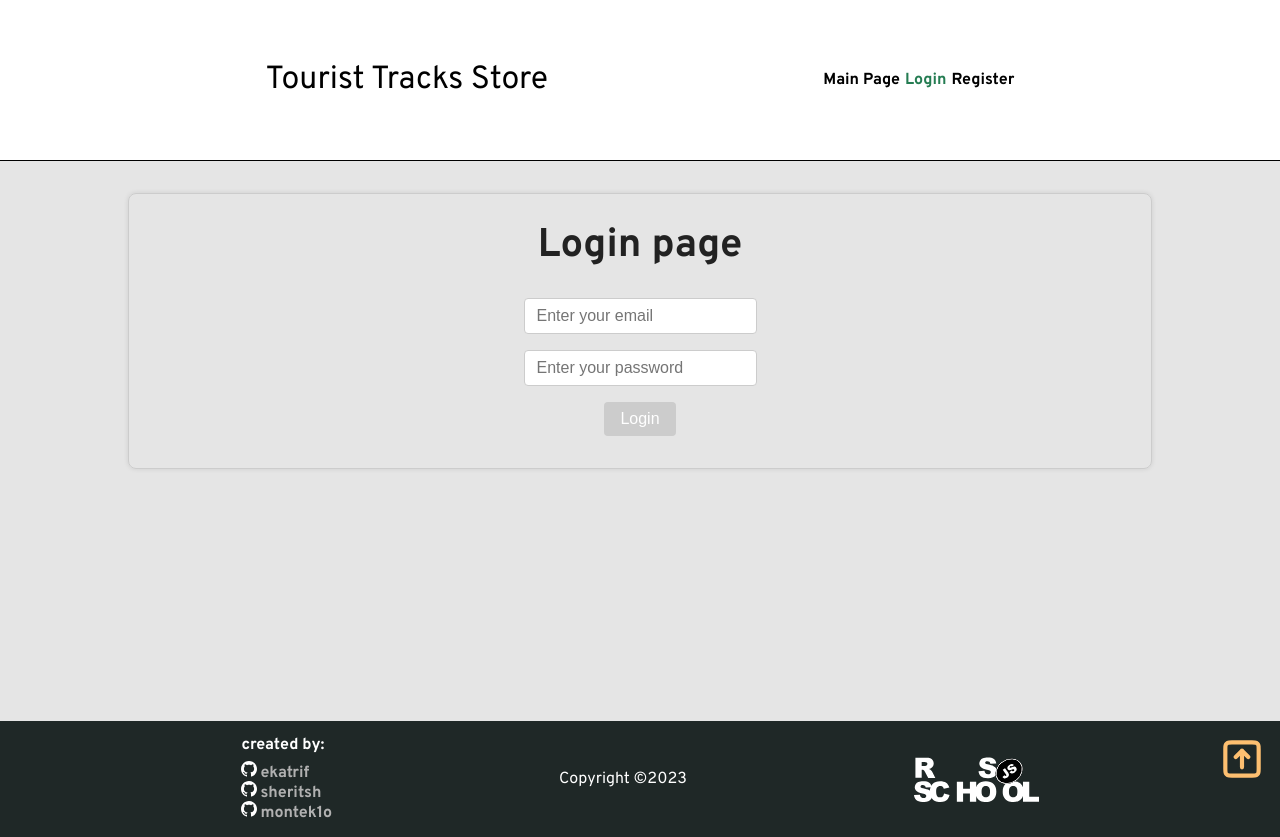
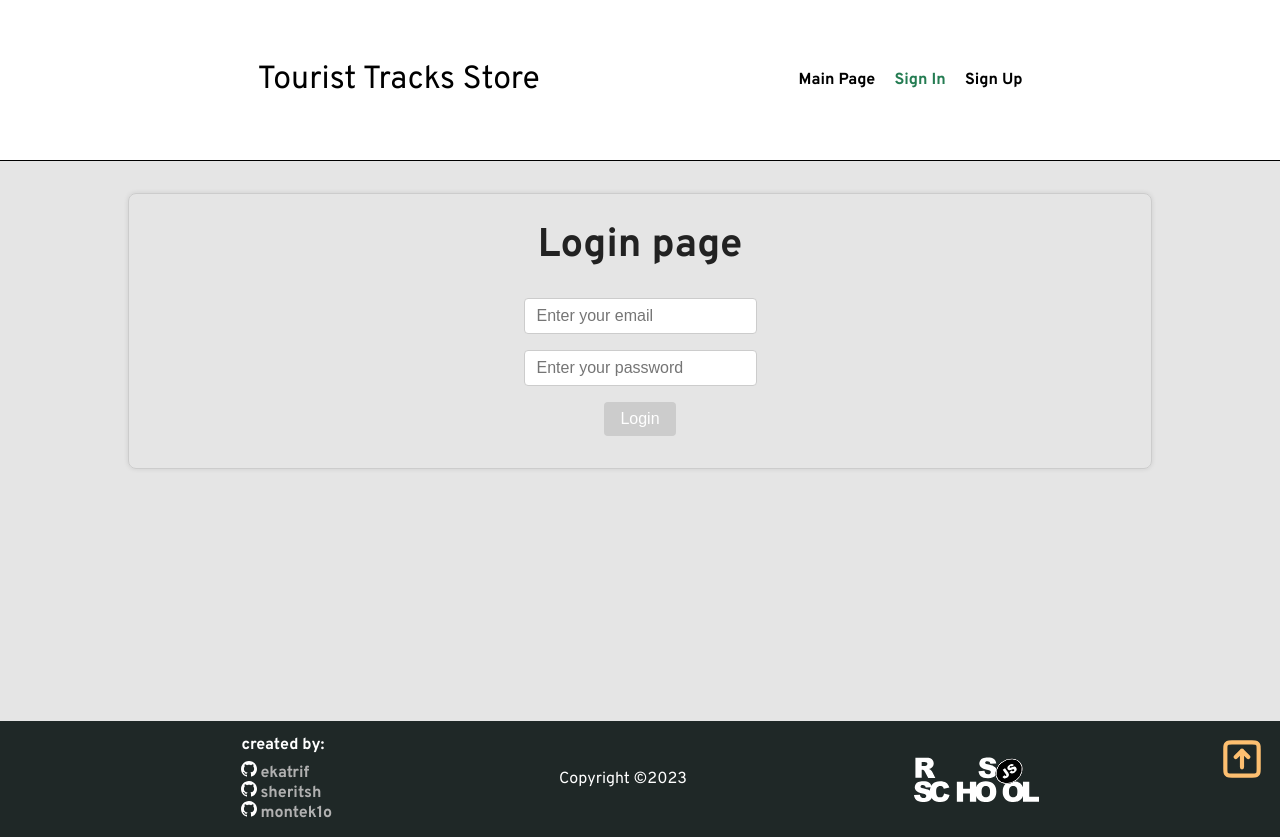
Before and after one commit to sheritsh/eCommerce-Application, a React app: page /login in a window 1280 px wide. Built offline with nearby package versions, Linux system fonts and the light colour scheme; what @commercetools/sdk-auth would draw is missing.

Commit message:
fix: logout redirect to main

```diff
--- a/src/components/Header/Header.module.css
+++ b/src/components/Header/Header.module.css
@@ -16,7 +16,7 @@ header {
 }
 
 .nav li {
-  margin-right: 5px;
+  margin-right: max(1.5vw, 5px);
 }
 
 nav li:active {
--- a/src/components/Header/Header.tsx
+++ b/src/components/Header/Header.tsx
@@ -1,12 +1,18 @@
 import React from 'react';
-import { useSelector } from 'react-redux';
+import { useDispatch, useSelector } from 'react-redux';
 import { NavLink, Link } from 'react-router-dom';
 import classes from './Header.module.css';
 import Container from '../UI/container/Container';
 import { IRootState } from '../../store';
+import { logout } from '../../store/auth/reducer';
 
 const Header: React.FC = () => {
+  const dispatch = useDispatch();
   const isAuthenticated = useSelector((state: IRootState) => state.auth.authData.accessToken !== null);
+
+  const handleLogout = (): void => {
+    dispatch(logout());
+  };
 
   return (
     <header>
@@ -23,19 +29,24 @@ const Header: React.FC = () => {
               {isAuthenticated ? (
                 <>
                   <li>
-                    <NavLink to="/personal-cabinet">Personal Cabinet</NavLink>
+                    <NavLink to="/profile">Profile</NavLink>
                   </li>
                   <li>
-                    <NavLink to="/shopping-cart">Shopping Cart</NavLink>
+                    <NavLink to="/shopping-cart">Cart</NavLink>
+                  </li>
+                  <li>
+                    <Link to="/dist" onClick={handleLogout}>
+                      Logout
+                    </Link>
                   </li>
                 </>
               ) : (
                 <>
                   <li>
-                    <NavLink to="/login">Login</NavLink>
+                    <NavLink to="/login">Sign In</NavLink>
                   </li>
                   <li>
-                    <NavLink to="/registration">Register</NavLink>
+                    <NavLink to="/registration">Sign Up</NavLink>
                   </li>
                 </>
               )}
--- a/src/store/auth/reducer.ts
+++ b/src/store/auth/reducer.ts
@@ -51,9 +51,16 @@ export const authReducer = createSlice({
         error: null,
       },
     }),
+    logout: (state): AuthState => ({
+      ...state,
+      authData: {
+        ...state.authData,
+        accessToken: null,
+      },
+    }),
   },
 });
 
-export const { loginStart, loginSuccess, loginFailure, removeLoginError } = authReducer.actions;
+export const { loginStart, loginSuccess, loginFailure, removeLoginError, logout } = authReducer.actions;
 
 export default authReducer.reducer;
```
